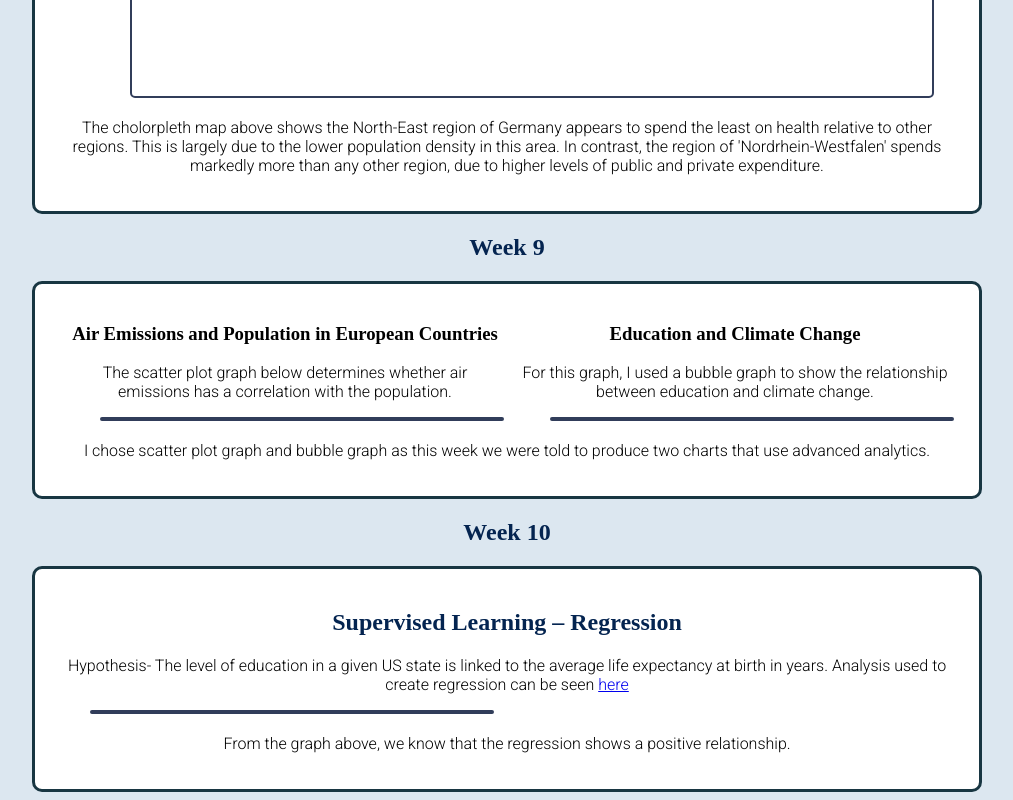
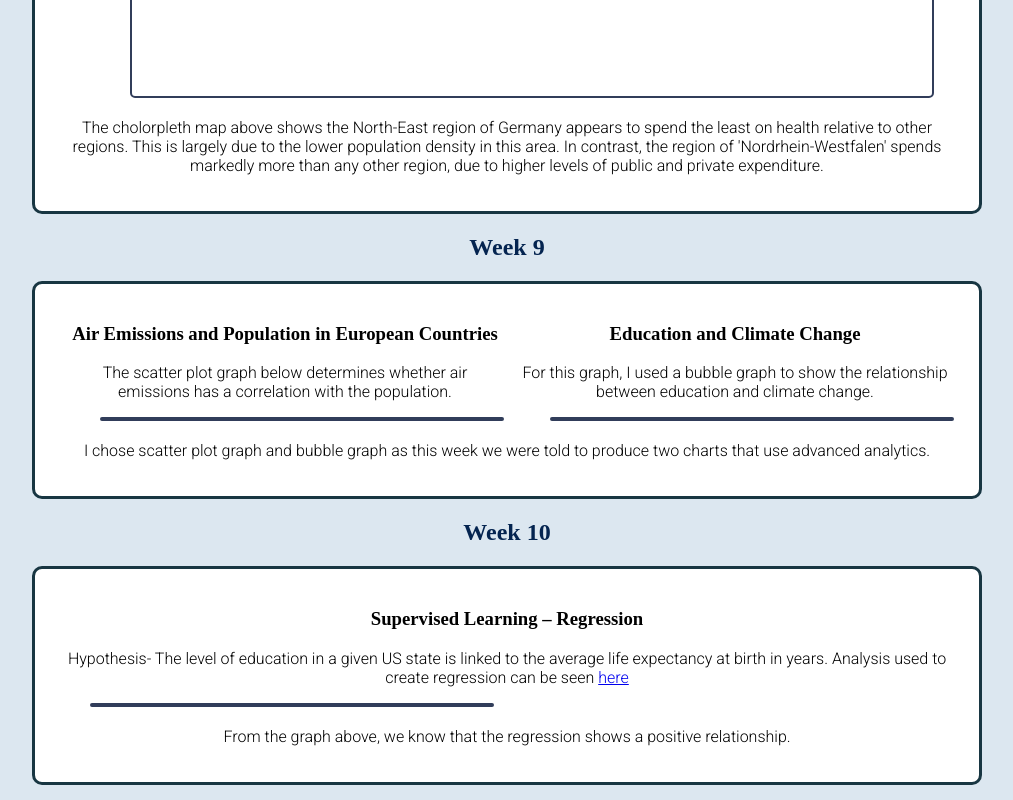
Before and after one commit to karmun2710/karmun2710.github.io, a plain HTML site: page index.html in a window 1280 px wide. Shown: the part 3228-4028 px from the top of the page, without its empty margins (133-1146 px from the left). Drawn offline with Linux system fonts and the light colour scheme; a script that the page names is missing.

Commit message:
Update index.html

```diff
--- a/index.html
+++ b/index.html
@@ -190,7 +190,7 @@
 </div>
 
 <div class = "style">
-    <h2>Supervised Learning – Regression</h2>
+    <h3>Supervised Learning – Regression</h3>
     <p>Hypothesis- The level of education in a given US state is linked to the average life expectancy at birth in years.
         Analysis used to create regression can be seen <a href="https://colab.research.google.com/drive/10HAlc7bgcVVgWAh3FNaBViFp2-h1Szqf?usp=sharing"target="_blank">here</a></p>
     <div class="chart" id="Chart21"></div>
```
